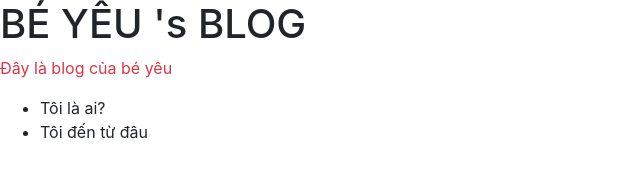
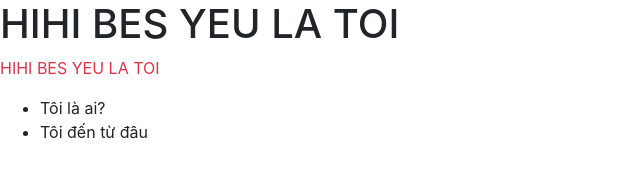
Before and after one commit to trungthanh2408/beyeu, a plain HTML site: page index.html in a window 1280 px wide. Shown: the whole page, without its empty margins (0-640 px from the left). Drawn offline with nearby package versions, Linux system fonts and the light colour scheme.

Commit message:
day la be 2

```diff
--- a/index.html
+++ b/index.html
@@ -8,8 +8,8 @@
         <script src="https://maxcdn.bootstrapcdn.com/bootstrap/4.3.1/js/bootstrap.min.js"></script>
     </head>
     <body>
-        <h1>BÉ YÊU 's BLOG</h1>
-        <p class="text-danger">Đây là blog của bé yêu</p>
+        <h1>HIHI BES YEU LA TOI</h1>
+        <p class="text-danger">HIHI BES YEU LA TOI</p>
         <ul>
             <li>Tôi là ai?</li>
             <li>Tôi đến từ đâu</li>
```
